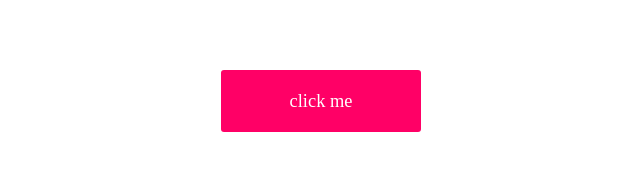
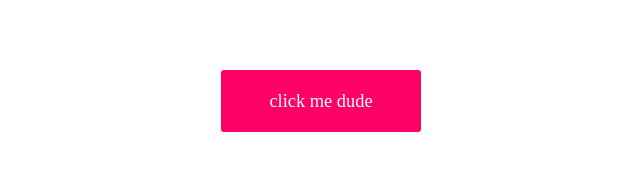
Before and after one commit to marcusstrickland/event.listener, a plain HTML site: page index.html in a window 1280 px wide. Shown: the part 299-470 px from the top of the page, 319-959 px from the left. Drawn offline with Linux system fonts and the light colour scheme.

Commit message:
made a change

```diff
--- a/index.html
+++ b/index.html
@@ -19,7 +19,7 @@
 
 
 
-		<button id="myBtn">click me</button>
+		<button id="myBtn">click me dude</button>
 
 
 
```
